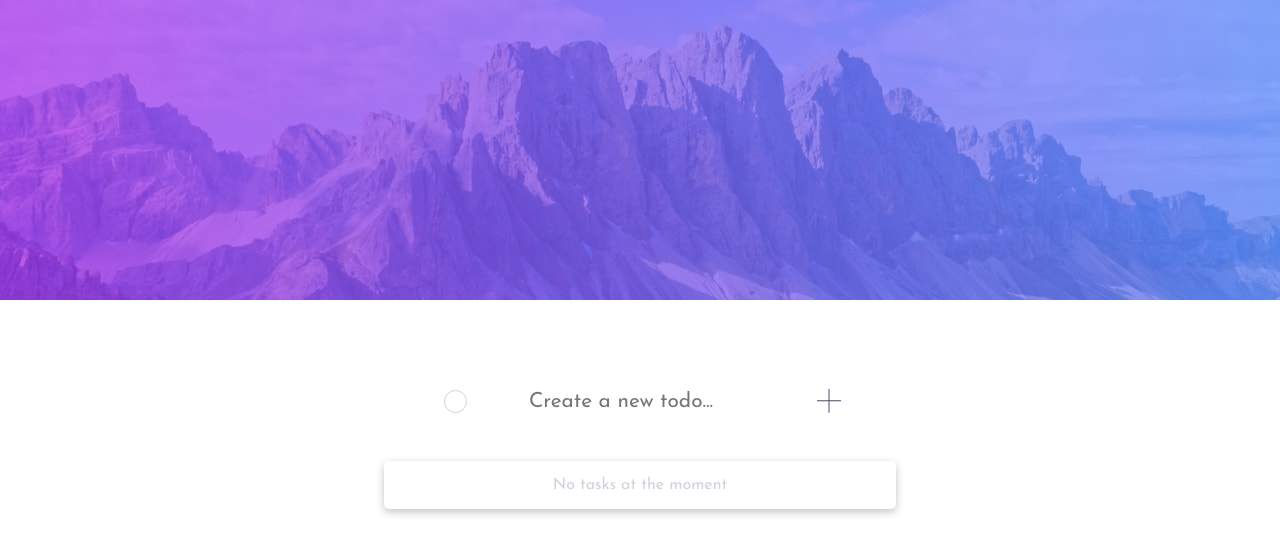
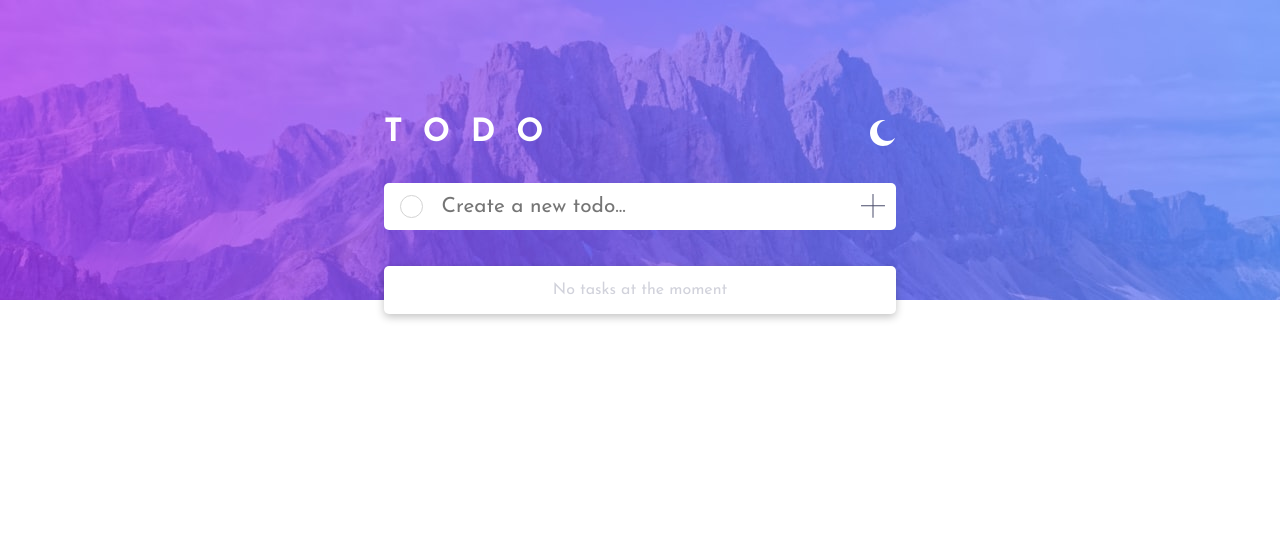
Before and after one commit to mkweeks/todo-app-react, a React (Vite) app: page / in a window 1280 px wide. Shown: the top 554 px of the page. Built offline with nearby package versions, Linux system fonts and the light colour scheme.

Commit message:
less styling

```diff
--- a/src/App.css
+++ b/src/App.css
@@ -5,10 +5,6 @@ body {
 
 .main {
   width: 100%;
-  display: flex;
-  justify-content: center;
-  align-items: center;
-  flex-direction: column;
   min-height: 100svh;
   background-repeat: no-repeat;
   background-image: url(/assets/images/bg-desktop-light.jpg);
@@ -24,11 +20,11 @@ body {
 
 .container {
   width: 40%;
-  height: 70%;
   border-radius: 5px;
   display: flex;
   flex-direction: column;
   justify-content: space-between;
+  margin: auto;
 }
 
 .nav {
@@ -39,6 +35,7 @@ body {
   color: white;
   letter-spacing: 1.3rem;
   width: 100%;
+  margin-top: 6em;
 }
 
 .add {
@@ -99,6 +96,10 @@ input {
   font-size: 1.3rem;
   font-family: "Josefin Sans";
   background-color: transparent;
+}
+
+.input-new {
+  width: 80%;
 }
 
 .input-new.dark > input {
@@ -191,11 +192,12 @@ img:hover {
     margin-top: 2.5rem;
   }
 
+  input {
+    font-size: 1.2em;
+  }
+
   .container {
     width: 95%;
-    /* display: flex;
-    justify-content: center;
-    align-items: center; */
   }
 }
 
```
